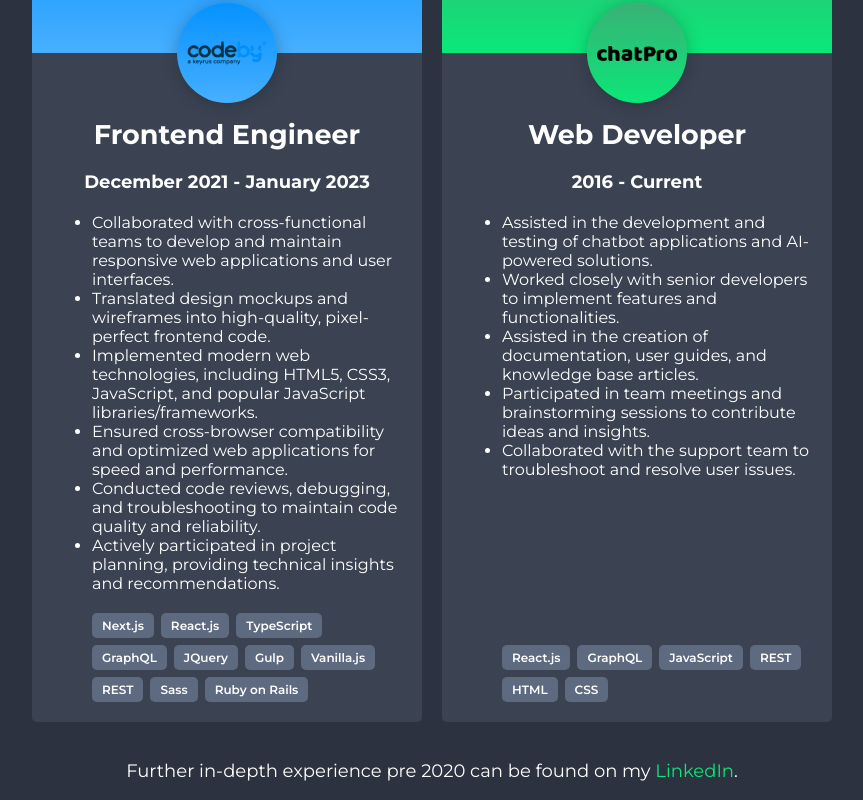
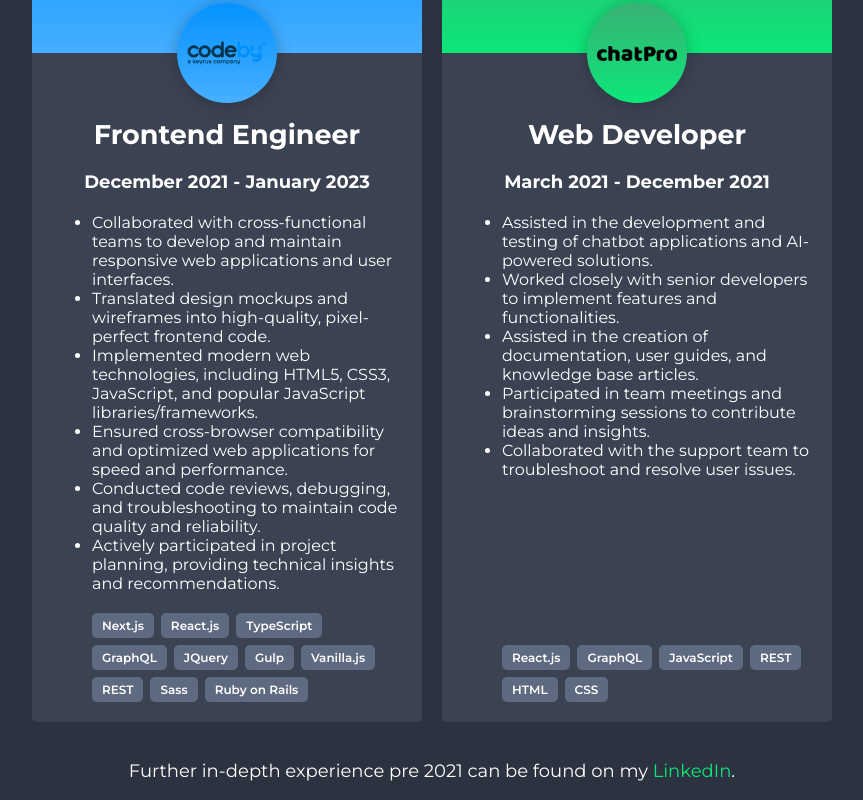
Before and after one commit to OmarBahmad/portfolio, a React (Create React App) app: page / in a window 1280 px wide. Shown: the part 2566-3366 px from the top of the page, without its empty margins (208-1071 px from the left). Built offline with nearby package versions, Linux system fonts and the light colour scheme.

Commit message:
feat(home): fix error texts

```diff
--- a/src/components/experience/Experience.js
+++ b/src/components/experience/Experience.js
@@ -26,9 +26,9 @@ const Experience = () => {
             }}
           >
             <p style={{ textAlign: 'center' }}>
-              Further in-depth experience pre 2020 can be found on my{' '}
+              Further in-depth experience pre 2021 can be found on my{' '}
               <a
-                href="https://www.linkedin.com/in/mjigalin/"
+                href="https://www.linkedin.com/in/omarbahmad/"
                 target="_blank"
                 rel="noopener noreferrer"
                 style={{
--- a/src/components/navbar/Navbar.js
+++ b/src/components/navbar/Navbar.js
@@ -1,4 +1,4 @@
-import React, { useState, useRef, useEffect } from "react";
+import React, { useState, useEffect } from "react";
 import "./Navbar.css";
 import { Link } from "react-scroll";
 import MobileNav from "../mobileNav/MobileNav";
--- a/src/data/experience.json
+++ b/src/data/experience.json
@@ -58,8 +58,8 @@
       "link": "https://www.chatpro.com.br/",
       "company": "ChatPro",
       "title": "Web Developer",
-      "dateFrom": "2016",
-      "dateTo": "Current",
+      "dateFrom": "March 2021",
+      "dateTo": "December 2021",
       "info": [
         "Assisted in the development and testing of chatbot applications and AI-powered solutions.",
         "Worked closely with senior developers to implement features and functionalities.",
```
Also changed, not shown: 16 other files (tests, documents, lock files or other folders).
